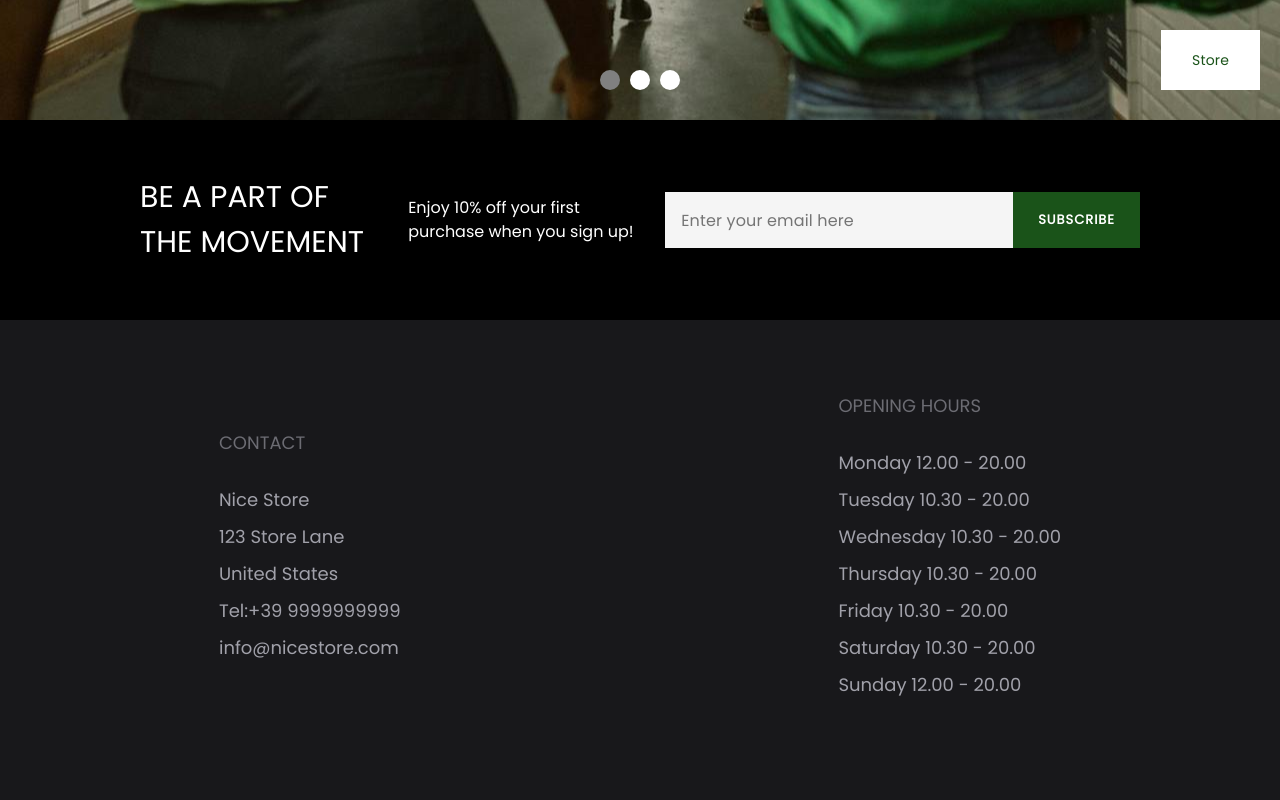
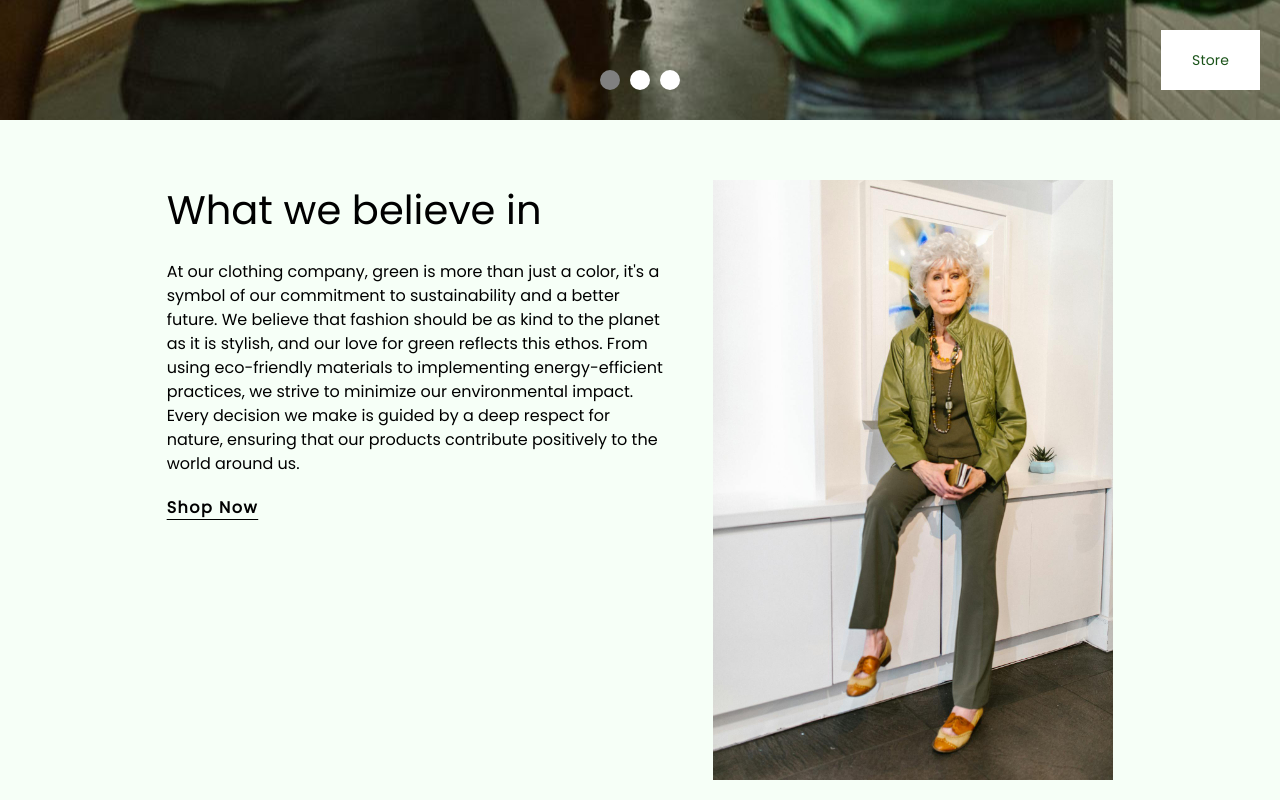
Before and after one commit to darwin-dev-diaz/odin-shopping-cart, a React (Vite) app: page / in a window 1280 px wide. Shown: the part 700-1500 px from the top of the page. Built offline with nearby package versions, Linux system fonts and the light colour scheme.

Commit message:
Finish company message component

```diff
--- a/src/Pages/home/Home.jsx
+++ b/src/Pages/home/Home.jsx
@@ -1,10 +1,12 @@
 import styles from "./home.module.css";
 import Carousel from "../../components/carousel/Carousel";
+import CompanyMessage from "../../components/company_message/CompanyMessage";
 
 const Home = () => {
   return (
     <div className={styles.home}>
       <Carousel />
+      <CompanyMessage />
     </div>
   );
 };
--- a/src/components/company_message/CompanyMessage.jsx
+++ b/src/components/company_message/CompanyMessage.jsx
@@ -0,0 +1,41 @@
+import { Link } from "react-router-dom";
+import styles from "./companymessage.module.css";
+import granny from "../../assets/green_grandma.jpg";
+const CompanyMessage = () => {
+  return (
+    <div className={styles.company_message}>
+      <div className={styles.company_message_left}>
+        <h3 className={styles.company_message_title}>What we believe in </h3>
+        <p className={styles.company_message_text}>
+          At our clothing company, green is more than just a color, it&apos;s a symbol
+          of our commitment to sustainability and a better future. We believe
+          that fashion should be as kind to the planet as it is stylish, and our
+          love for green reflects this ethos. From using eco-friendly materials
+          to implementing energy-efficient practices, we strive to minimize our
+          environmental impact. Every decision we make is guided by a deep
+          respect for nature, ensuring that our products contribute positively
+          to the world around us.
+        </p>
+        {/* <p className={styles.company_message_text}>
+          Moreover, green represents growth, renewal, and a fresh
+          perspective—values that are at the core of our brand identity. We are
+          constantly innovating, seeking out new ways to enhance our products
+          and processes while staying true to our commitment to sustainability.
+          Our love for green drives us to explore creative solutions that not
+          only meet the needs of today but also safeguard the future. In every
+          stitch and seam, you’ll find our dedication to creating fashion that
+          is both beautiful and responsible.
+        </p> */}
+        <Link to="/store" className={styles.company_message_shop_btn}>
+          Shop Now
+        </Link>
+      </div>
+
+      <div className={styles.image_container}>
+        <img src={granny} alt="Old lady wearing green clothes" />
+      </div>
+    </div>
+  );
+};
+
+export default CompanyMessage;
--- /dev/null
+++ b/src/components/company_message/companymessage.module.css
@@ -0,0 +1,39 @@
+@import url("../../styles/colors.css");
+
+.company_message{
+    display: flex;
+    padding: 60px 120px 60px 120px;
+    justify-content: space-evenly;
+    align-items: start;
+    background-color: var(--white-green);
+}
+
+.image_container{
+    height: 600px;
+    width: 400px;
+}
+
+.image_container > img{
+    height: 100%;
+    width: 100%;
+}
+
+.company_message_left{
+    display: flex;
+    flex-direction: column;
+    gap: 20px;
+}
+.company_message_title{
+    font-size: 40px;
+}
+.company_message_text{
+    width: 500px;
+}
+
+.company_message_shop_btn{
+    text-underline-offset: 6px;
+    font-size: 16px;
+    letter-spacing: 1.5px;
+    color: black;
+    font-weight: 600;
+}
--- a/src/styles/colors.css
+++ b/src/styles/colors.css
@@ -2,7 +2,7 @@
     --dark-green: #1A5319;
     --medium-green: #508D4E;
     --light-green: #80AF81;
-    --white-green: #D6EFD8;
+    --white-green: #f6fff7;
     --white: white;
     --soft-white: #F2F7F3;
     --light-grey: #C7CBC7;
```
Also changed, not shown: src/assets/green_grandma.jpg (added), src/components/company_message/companymessage.css (deleted).
